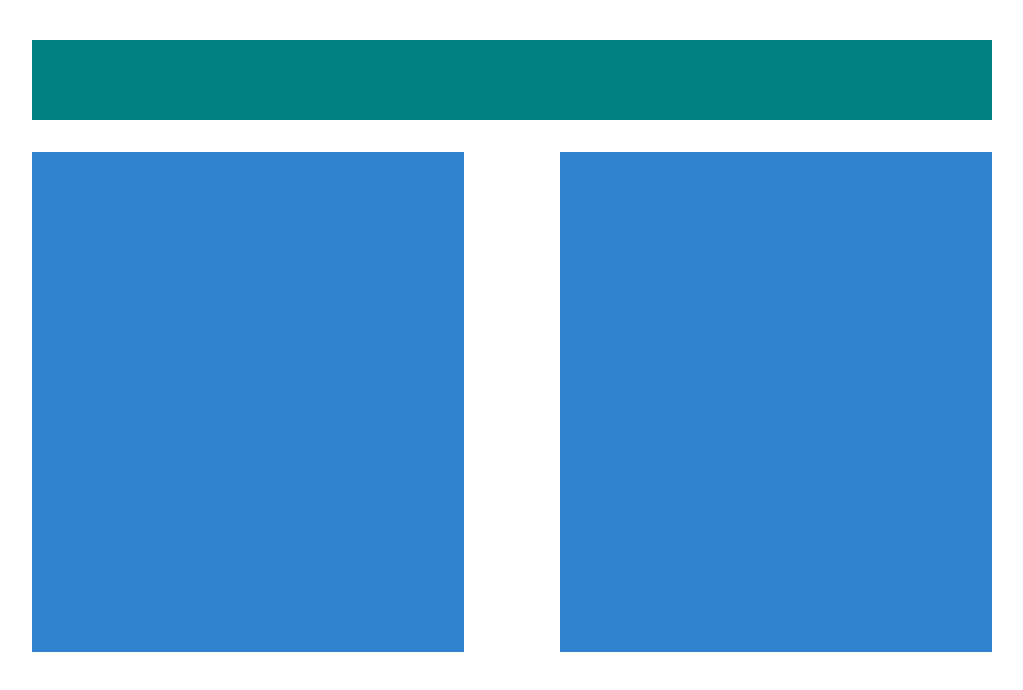
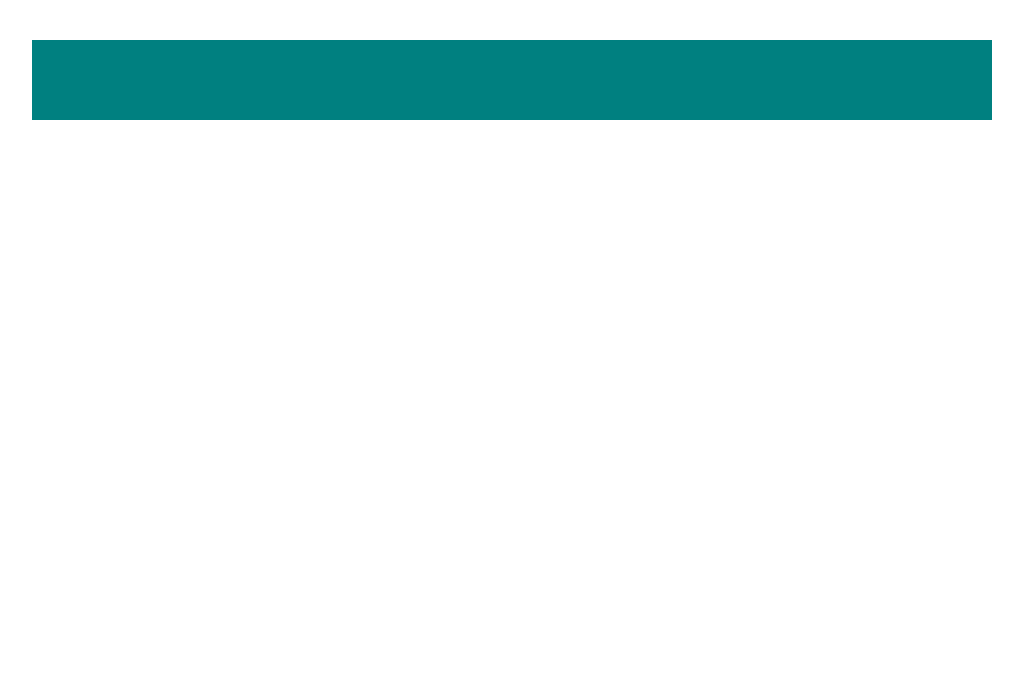
Before and after one commit to amnuntita/product-page-project, a React (Create React App) app in the folder product-page/: page / in a window 1280 px wide. Shown: the top 690 px of the page, without its empty margins (128-1151 px from the left). Built offline with nearby package versions, Linux system fonts and the light colour scheme.

Commit message:
feat: layout component

```diff
--- a/product-page/src/components/layout/Container.tsx
+++ b/product-page/src/components/layout/Container.tsx
@@ -5,7 +5,7 @@ import Topbar from "./Topbar";
 
 const Container: FC = ({ children }) => {
   return (
-    <VStack w="100%" minH="100vh" bgColor="white" px="40" py="10" spacing="8">
+    <VStack w="100%" minH="100vh" px={["5", "40"]} py={["0", "10"]} spacing="8">
       <Topbar />
       {children}
     </VStack>
--- a/product-page/src/pages/product.tsx
+++ b/product-page/src/pages/product.tsx
@@ -7,8 +7,8 @@ const ProductPage = () => {
   return (
     <Container>
       <Content>
-        <VStack w="100%" h="500px" bgColor="blue.500" />
-        <VStack w="100%" h="500px" bgColor="blue.500" />
+        <VStack w="100%" h="70vh" />
+        <VStack w="100%" h="70vh" />
       </Content>
     </Container>
   );
```
